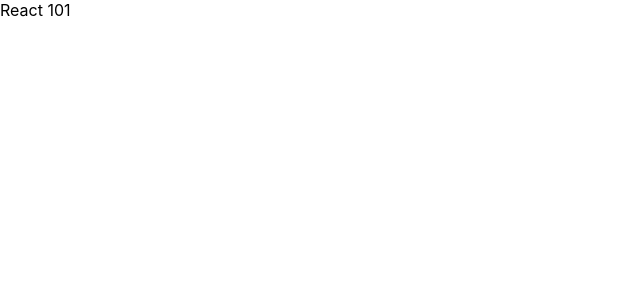
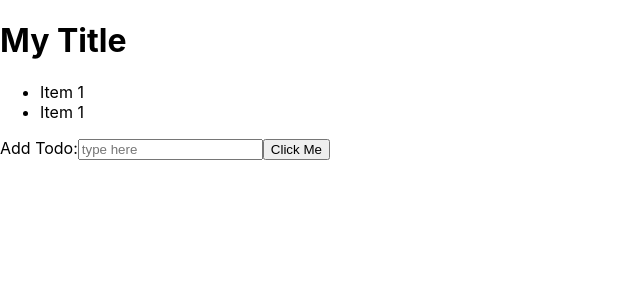
Before and after one commit to m14t/react-101, a React (Create React App) app: page / in a window 1280 px wide. Shown: the top 300 px of the page, without its empty margins (0-640 px from the left). Built offline with nearby package versions, Linux system fonts and the light colour scheme.

Commit message:
Basic state

```diff
--- a/src/App.js
+++ b/src/App.js
@@ -1,10 +1,59 @@
 import React, { Component } from 'react';
+import TodoList from './TodoList';
+
 
 class App extends Component {
+  state = {
+    input: '',
+    todos: [
+      {
+        id: 1,
+        title: 'Item 1',
+        dateAdded: '2018-11-11',
+      },
+      {
+        id: 2,
+        title: 'Item 1',
+        dateAdded: '2018-11-12',
+      },
+    ]
+  }
+
   render() {
     return (
       <div>
-        React 101
+        <TodoList
+          todos={this.state.todos}
+        />
+
+        <label>Add Todo:</label>
+        <input
+          onChange={(e) => {
+            this.setState({
+              input: e.target.value
+            })
+          }}
+          value={this.state.input}
+          placeholder="type here"
+        />
+
+        <button
+            onClick={(e) => {
+              this.setState({
+                input: '',
+                todos: [
+                  ...this.state.todos,
+                  {
+                    id: Math.random(),
+                    title: this.state.input,
+                  },
+                ]
+              })
+              console.log(this.state.input)
+            }}
+        >
+          Click Me
+        </button>
       </div>
     );
   }
--- /dev/null
+++ b/src/TodoList.js
@@ -0,0 +1,18 @@
+import React from 'react';
+
+function TodoList(props) {
+  return (
+    <div className="TodoList">
+      <h1>My Title</h1>
+      <ul>
+        {props.todos.map((todo) => (
+          <li key={todo.id}>
+            {todo.title}
+          </li>
+        ))}
+      </ul>
+    </div>
+  )
+}
+
+export default TodoList;
```
Also changed, not shown: 1 other file (tests, documents, lock files or other folders).
